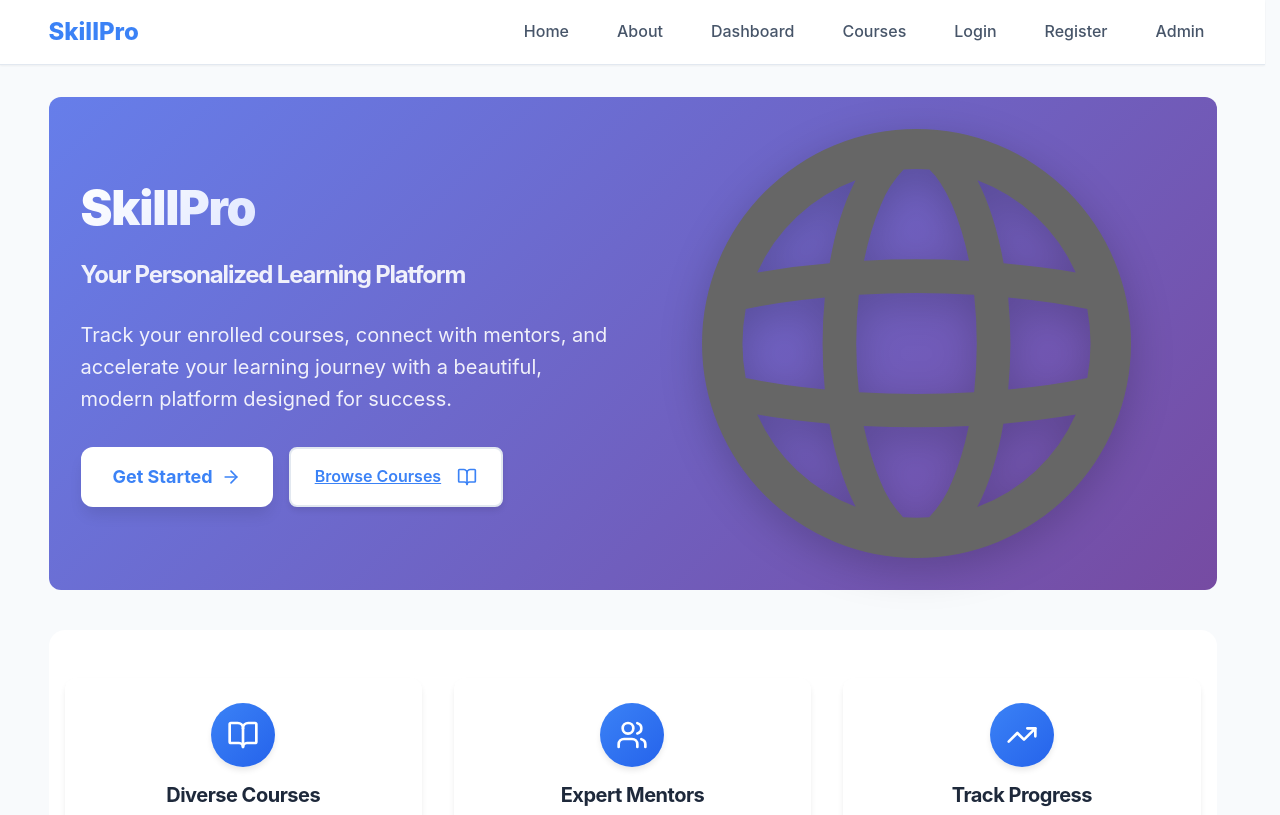
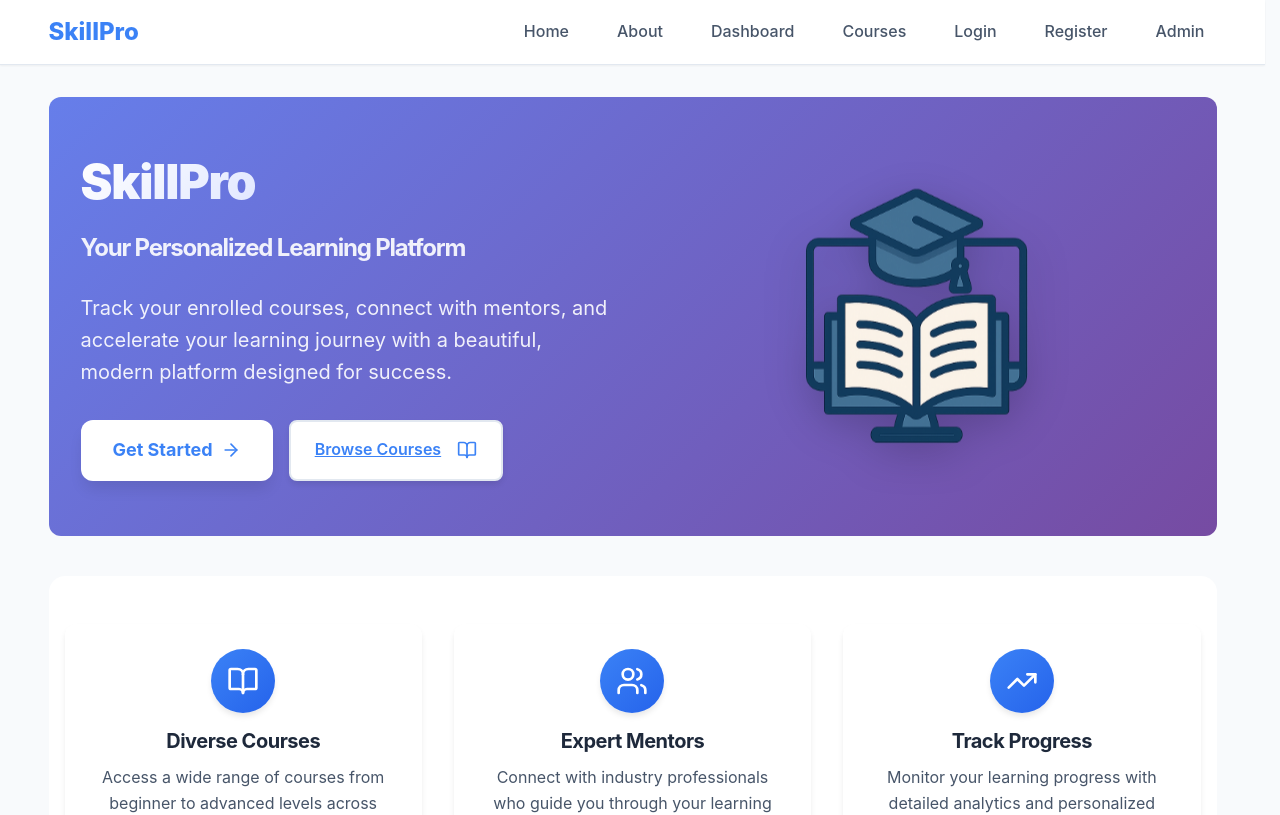
Before and after one commit to Larry-Master/SkillPro, a Next.js app in the folder skillpro/: page / in a window 1280 px wide. Shown: the top 815 px of the page. Built offline with nearby package versions, Linux system fonts and the light colour scheme.

Commit message:
Hero Image

```diff
--- a/skillpro/pages/index.js
+++ b/skillpro/pages/index.js
@@ -34,7 +34,7 @@ export default function Home() {
           </div>
         </div>
         <div className="hero-graphic">
-          <img src="/globe.svg" alt="Learning Globe" />
+          <img src="index_heroLogo.png" alt="Online Learning Hero" />
         </div>
       </div>
 
--- a/skillpro/styles/layout.css
+++ b/skillpro/styles/layout.css
@@ -225,11 +225,22 @@ main button:hover {
 }
 
 .hero-graphic img {
-  width: 80%;
-  max-width: 500px;
+  width: 70%;
+  max-width: 450px;
   height: auto;
   object-fit: contain;
   filter: drop-shadow(0 10px 20px rgba(0, 0, 0, 0.2));
+  animation: float 3s ease-in-out infinite;
+}
+
+/* Floating animation */
+@keyframes float {
+  0%, 100% {
+    transform: translateY(0px);
+  }
+  50% {
+    transform: translateY(-10px);
+  }
 }
 
 /* Forms */
```
Also changed, not shown: skillpro/public/index_heroLogo.png (added).
